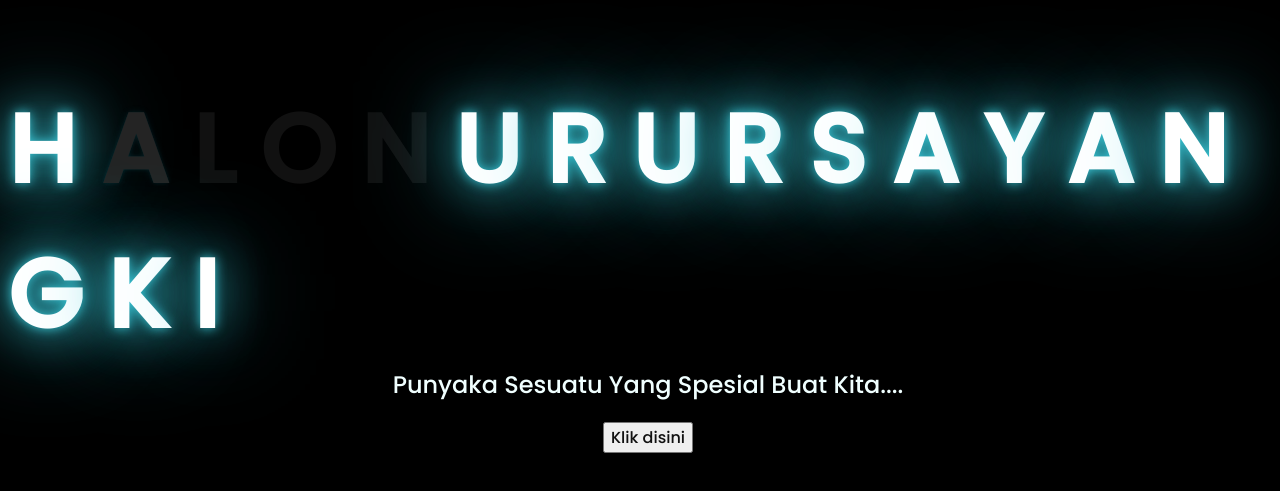
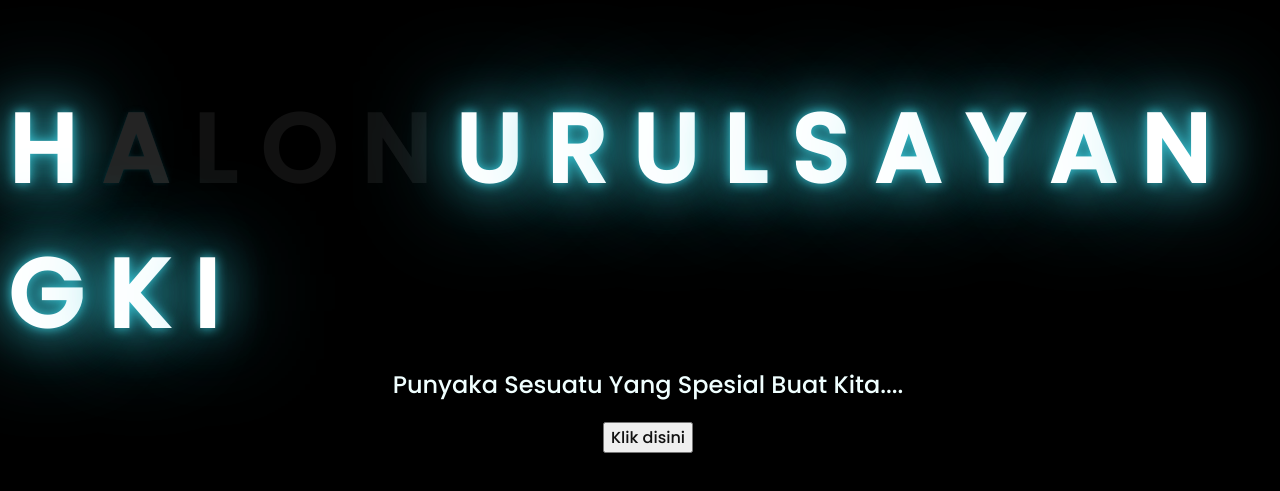
Before and after one commit to InYungs1026/Uyungs, a plain HTML site: page nurul/index.html in a window 1280 px wide. Shown: the part 143-634 px from the top of the page. Drawn offline with Linux system fonts and the light colour scheme.

Commit message:
index.html

```diff
--- a/nurul/index.html
+++ b/nurul/index.html
@@ -19,7 +19,7 @@
         <span>U</span>
         <span>R</span>
         <span>U</span>
-        <span>R</span>
+        <span>L</span>
 	<span>S</span>
 	<span>A</span>
 	<span>Y</span>
```
Lines whose indentation alone changed are shown as unchanged.
